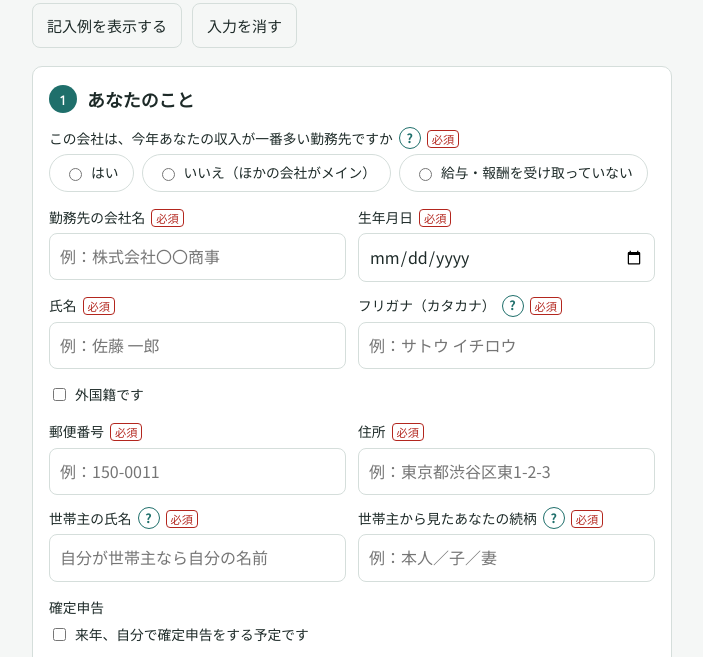
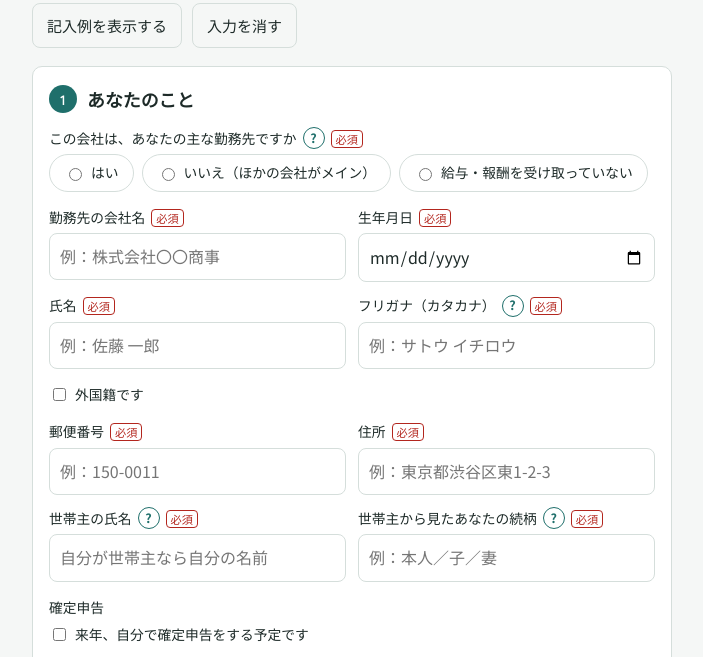
Before and after one commit to mejiro-kaikei1500011/nencho, a plain HTML site: page index.html in a window 1280 px wide. Shown: the part 139-796 px from the top of the page, without its empty margins (288-991 px from the left). Drawn offline with Linux system fonts and the light colour scheme.

Commit message:
入力フォーム：主な勤務先の説明を「収入が多い方」から「1か所を選んで出す」に修正
Co-Authored-By: Claude Opus 5.5 <noreply@anthropic.com>
Claude-Session: https://claude.ai/code/session_011HzJ2dfgwJ4tJZ8qtJ8623

```diff
--- a/index.html
+++ b/index.html
@@ -110,7 +110,7 @@ details.faq p{margin:6px 0 0;font-size:.88rem}
 
 <section class="card">
   <h2><span class="step">1</span>あなたのこと</h2>
-  <div class="field" id="mainField"><span class="lbl req">この会社は、今年あなたの収入が一番多い勤務先ですか</span>
+  <div class="field" id="mainField"><span class="lbl req">この会社は、あなたの主な勤務先ですか</span>
     <div class="seg"><label><input type="radio" name="main" value="yes"> はい</label><label><input type="radio" name="main" value="no"> いいえ（ほかの会社がメイン）</label><label><input type="radio" name="main" value="none"> 給与・報酬を受け取っていない</label></div>
     <div class="result" id="mainNote" hidden><p style="margin:0"><b>この会社では年末調整をしません。</b></p><p class="note" style="margin:6px 0 0">ただし、源泉徴収票を作るため、この「1 あなたのこと」（氏名・住所・生年月日など）は入力して、最後に回答を作って送ってください。家族・保険・住宅ローンなどの入力は不要です。扶養控除等申告書はメインの会社に出してください。</p></div>
     <div class="result" id="noPayBox" hidden><p style="margin:0"><b>この会社での年末調整は不要です。入力はここで終わりです。</b></p><p class="note" style="margin:6px 0 0">この画面は閉じて構いません。年内にこの会社から給与や報酬を受け取ることになった場合は、会社の経理担当者にお知らせください。</p></div>
@@ -523,7 +523,7 @@ function validate(d){
   if(!s.kana) e.push('あなたのフリガナ'); else if(!KANA.test(s.kana)) e.push('あなたのフリガナはカタカナで入力してください');
   if(s.foreign&&!s.roman) e.push('氏名のアルファベット表記');
   if(!s.birth) e.push('あなたの生年月日'); if(!s.zip) e.push('郵便番号'); if(!s.addr) e.push('住所'); if(!s.head) e.push('世帯主の氏名'); if(!s.headRel) e.push('世帯主との続柄');
-  if(!s.main) e.push('一番収入の多い勤務先かどうか');
+  if(!s.main) e.push('この会社が主な勤務先かどうか');
   if(s.main==='no') return e;
   if(!s.wage) e.push('あなたの今年の給与収入');
   if(d.prev && !d.prev.name) e.push('前の会社の名称');
@@ -644,7 +644,7 @@ const HELP=[
  [/アルファベット表記/,'在留カードに書かれているとおりに、大文字で入力してください。'],
  [/^世帯主の氏名/,'住民票の世帯主です。あなたが世帯主なら自分の名前を、親と同居していて親が世帯主なら親の名前を書きます。'],
  [/世帯主から見たあなたの続柄/,'世帯主があなた自身なら「本人」。親が世帯主なら「子」、配偶者が世帯主なら「夫」または「妻」です。'],
- [/一番多い勤務先/,'2か所以上で働いている人は、収入が一番多い会社にだけこの申告書を出せます。副業先には出さないでください。'],
+ [/主な勤務先ですか/,'2か所以上で働いている人は、どちらか1か所（主に働いている会社）にだけ申告書を出せます。もう一方の会社には出さないでください。収入が多い方でなくても構いません。'],
  [/当てはまるもの$/,'<b>寡婦</b>：夫と死別・離婚した後に再婚していない女性など（所得500万円以下）。<b>ひとり親</b>：未婚・死別・離婚で、生計を同じくする子がいる人（所得500万円以下）。<b>勤労学生</b>：学生で給与収入が約163万円以下の人。くわしくは会社にご確認ください。'],
  [/^今年の給与収入/,'税金などが引かれる前の総支給額（給料＋賞与）の1〜12月の見込みです。通勤手当（交通費）は含めません。今年入社した人は、前の会社の分も含めます。'],
  [/^給与以外の所得/,'副業（給与以外）・不動産・年金などの「所得」（収入から経費を引いた額）です。ない人は空欄で大丈夫です。'],
```
